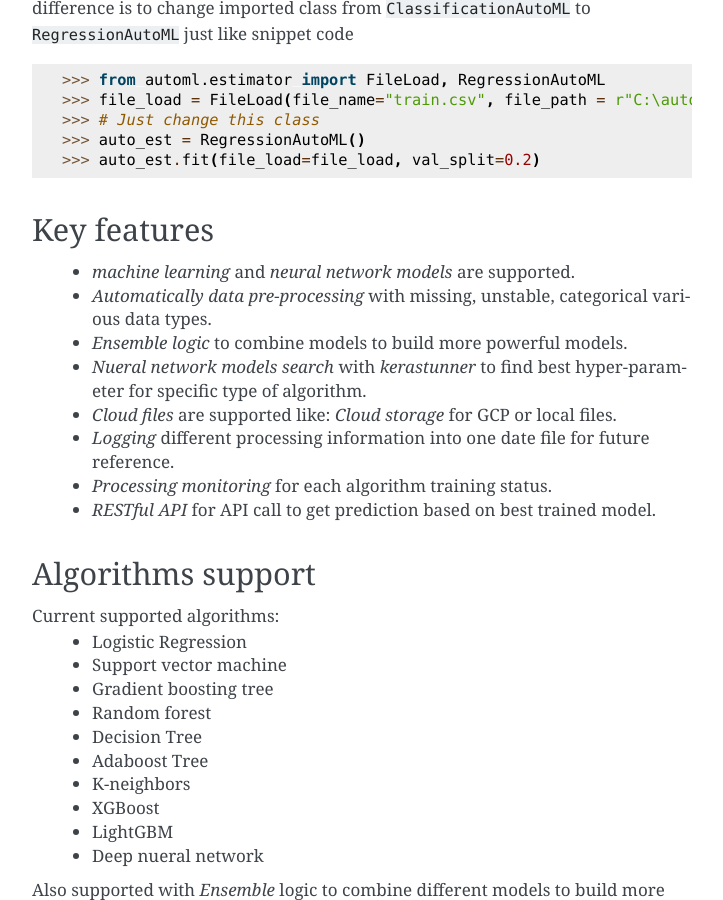
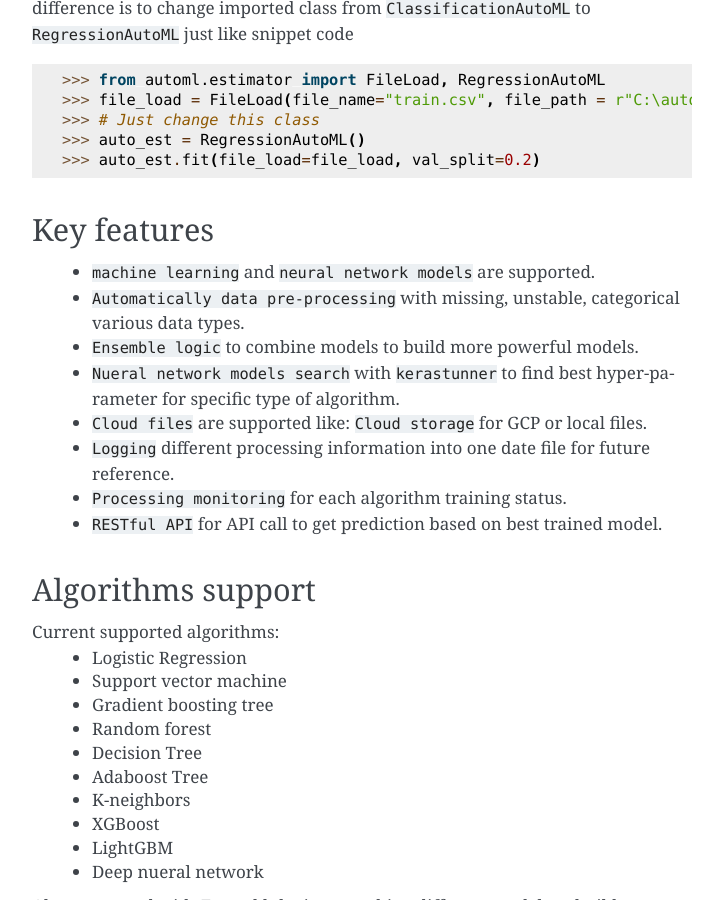
Before and after one commit to lugq1990/automl-engine, a Sphinx documentation site: the page built from docs/index.rst, in a window 1280 px wide and 900 px high, scrolled down 3438 px. Shown: the whole window, without its empty margins (388-1111 px from the left). Built offline with Sphinx 7.4.7, drawn with Linux system fonts in a browser that asks for light colours.

```diff
--- a/docs/index.rst
+++ b/docs/index.rst
@@ -112,14 +112,14 @@ Full functionality for both ``classification`` and ``regression`` is same, so th
 
 Key features
 ------------
- - `machine learning` and `neural network models` are supported.
- - `Automatically data pre-processing` with missing, unstable, categorical various data types.
- - `Ensemble logic` to combine models to build more powerful models.
- - `Nueral network models search` with `kerastunner` to find best hyper-parameter for specific type of algorithm.
- - `Cloud files` are supported like: `Cloud storage` for GCP or local files.
- - `Logging` different processing information into one date file for future reference.
- - `Processing monitoring` for each algorithm training status.
- - `RESTful API` for API call to get prediction based on best trained model.
+ - ``machine learning`` and ``neural network models`` are supported.
+ - ``Automatically data pre-processing`` with missing, unstable, categorical various data types.
+ - ``Ensemble logic`` to combine models to build more powerful models.
+ - ``Nueral network models search`` with ``kerastunner`` to find best hyper-parameter for specific type of algorithm.
+ - ``Cloud files`` are supported like: ``Cloud storage`` for GCP or local files.
+ - ``Logging`` different processing information into one date file for future reference.
+ - ``Processing monitoring`` for each algorithm training status.
+ - ``RESTful API`` for API call to get prediction based on best trained model.
 
 
 Algorithms support
```
